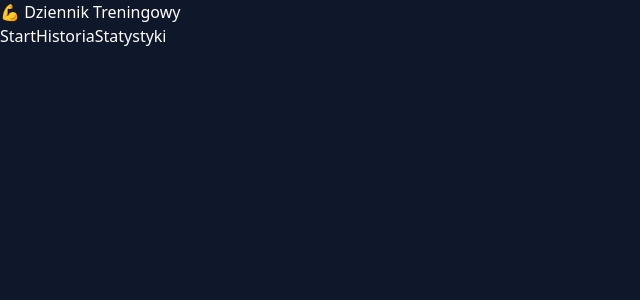
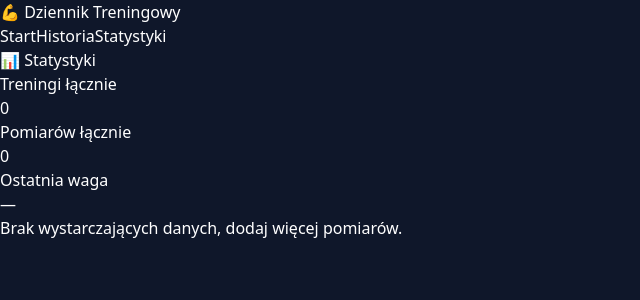
Before and after one commit to KamilKamilK/Training-tracker, a React (Vite) app: page / in a window 1280 px wide. Both pictures are taken after a click on the button "Statystyki". Shown: the top 300 px of the page, without its empty margins (0-640 px from the left). Built offline with nearby package versions, Linux system fonts and the light colour scheme.

Commit message:
Add charts and stats

```diff
--- a/package.json
+++ b/package.json
@@ -12,7 +12,8 @@
   "dependencies": {
     "lucide-react": "^0.552.0",
     "react": "^19.1.1",
-    "react-dom": "^19.1.1"
+    "react-dom": "^19.1.1",
+    "recharts": "^3.3.0"
   },
   "devDependencies": {
     "@eslint/js": "^9.36.0",
--- a/src/App.tsx
+++ b/src/App.tsx
@@ -1,4 +1,14 @@
 import { useState, useEffect } from "react";
+import {
+  LineChart,
+  Line,
+  XAxis,
+  YAxis,
+  CartesianGrid,
+  Tooltip,
+  ResponsiveContainer,
+  Legend,
+} from "recharts";
 
 type WorkoutType = "PUSH" | "PULL" | "KONDYCJA";
 
@@ -128,6 +138,7 @@ export default function App() {
           💪 Dziennik Treningowy
         </h1>
 
+        {/* 🔹 Nawigacja */}
         <div className="flex gap-2 justify-center mb-4">
           <button
             onClick={() => setActiveTab("dashboard")}
@@ -155,6 +166,7 @@ export default function App() {
           </button>
         </div>
 
+        {/* 🔹 Dashboard */}
         {activeTab === "dashboard" && (
           <div className="flex flex-col gap-3">
             {(["PUSH", "PULL", "KONDYCJA"] as WorkoutType[]).map((type) => (
@@ -181,6 +193,7 @@ export default function App() {
           </div>
         )}
 
+        {/* 🔹 Trening */}
         {activeTab === "workout" && currentWorkout && (
           <div>
             <h2 className="text-2xl font-semibold mb-4">
@@ -233,6 +246,7 @@ export default function App() {
           </div>
         )}
 
+        {/* 🔹 Historia */}
         {activeTab === "history" && (
           <div>
             <h2 className="text-2xl mb-4 font-semibold">Historia treningów</h2>
@@ -249,6 +263,66 @@ export default function App() {
             ))}
           </div>
         )}
+
+        {/* 🔹 Statystyki */}
+        {activeTab === "stats" && (
+          <div>
+            <h2 className="text-2xl mb-4 font-semibold">📊 Statystyki</h2>
+
+            <div className="grid grid-cols-1 sm:grid-cols-3 gap-4 mb-6">
+              <div className="bg-slate-800 p-4 rounded">
+                <p className="text-slate-400 text-sm">Treningi łącznie</p>
+                <p className="text-2xl font-bold">{workouts.length}</p>
+              </div>
+              <div className="bg-slate-800 p-4 rounded">
+                <p className="text-slate-400 text-sm">Pomiarów łącznie</p>
+                <p className="text-2xl font-bold">{measurements.length}</p>
+              </div>
+              <div className="bg-slate-800 p-4 rounded">
+                <p className="text-slate-400 text-sm">Ostatnia waga</p>
+                <p className="text-2xl font-bold">
+                  {measurements.length > 0
+                    ? `${measurements[measurements.length - 1].weight} kg`
+                    : "—"}
+                </p>
+              </div>
+            </div>
+
+            {/* Wykres */}
+            {measurements.length > 1 ? (
+              <div className="bg-slate-800 p-4 rounded">
+                <h3 className="font-semibold mb-3">Progresja wagi i talii</h3>
+                <ResponsiveContainer width="100%" height={300}>
+                  <LineChart data={measurements}>
+                    <CartesianGrid strokeDasharray="3 3" stroke="#334155" />
+                    <XAxis dataKey="date" stroke="#94a3b8" />
+                    <YAxis stroke="#94a3b8" />
+                    <Tooltip />
+                    <Legend />
+                    <Line
+                      type="monotone"
+                      dataKey="weight"
+                      stroke="#60a5fa"
+                      strokeWidth={2}
+                      name="Waga (kg)"
+                    />
+                    <Line
+                      type="monotone"
+                      dataKey="waist"
+                      stroke="#f87171"
+                      strokeWidth={2}
+                      name="Talia (cm)"
+                    />
+                  </LineChart>
+                </ResponsiveContainer>
+              </div>
+            ) : (
+              <p className="text-slate-400">
+                Brak wystarczających danych, dodaj więcej pomiarów.
+              </p>
+            )}
+          </div>
+        )}
       </div>
     </div>
   );
```
Also changed, not shown: 1 other file (tests, documents, lock files or other folders).
